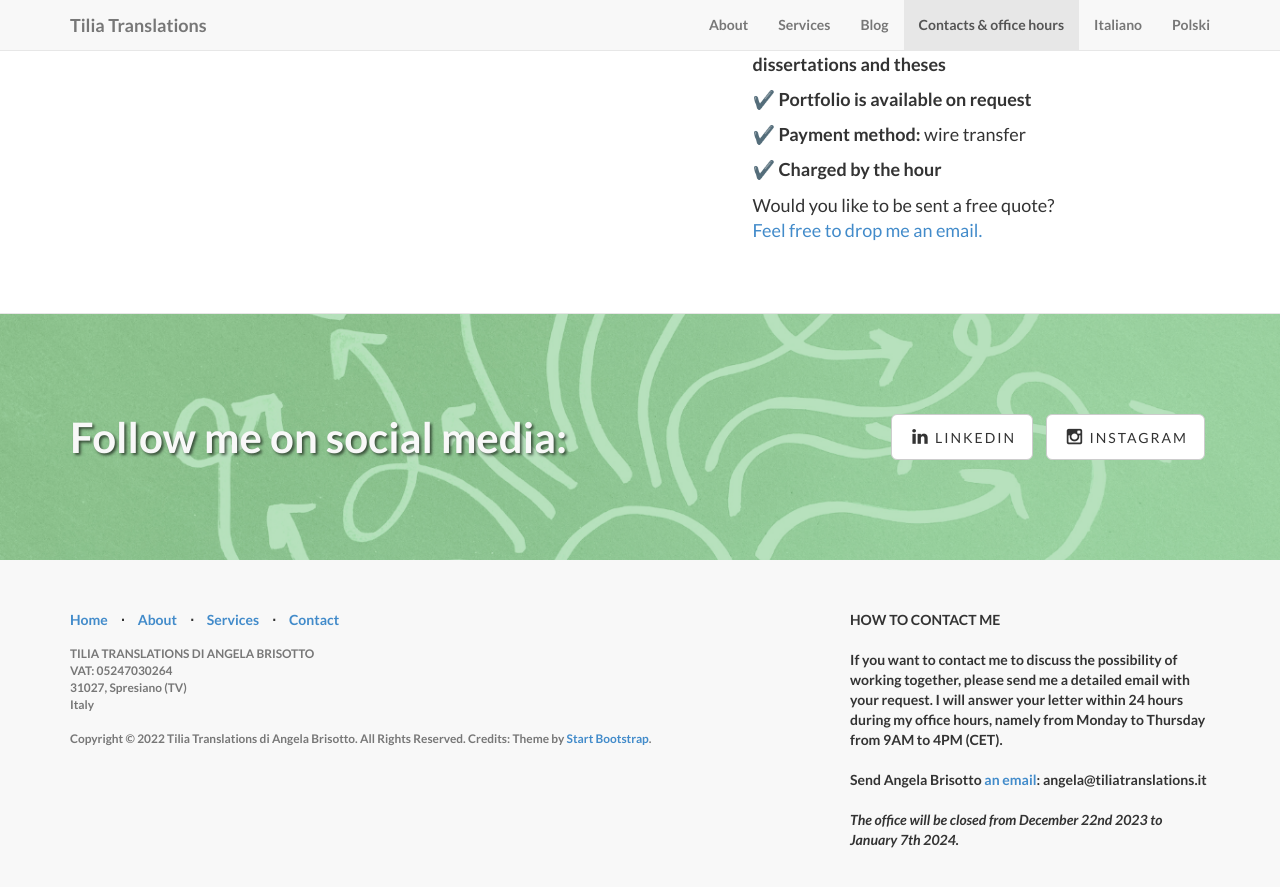
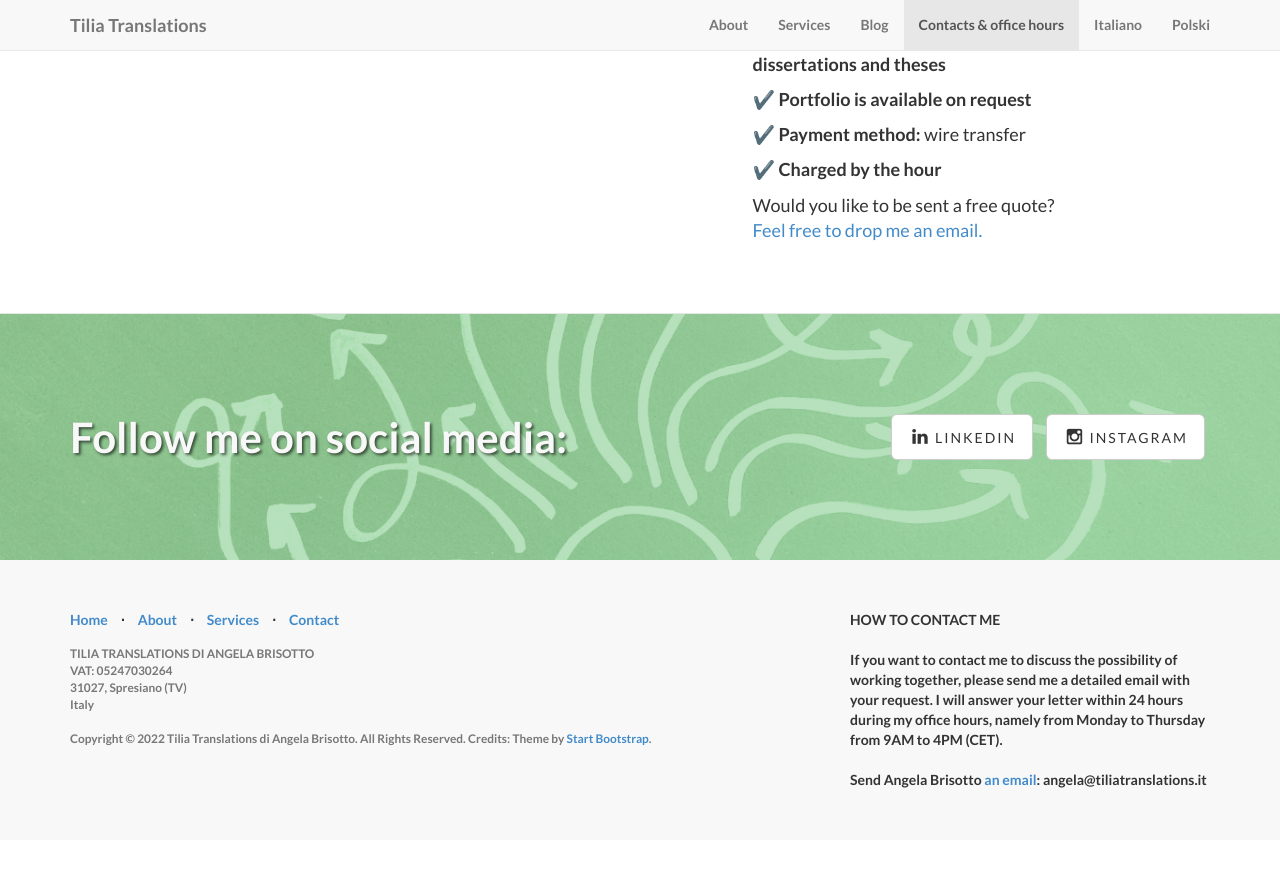
Before and after one commit to angelatiliatranslations/englishversion, a Jekyll site: the page built from index.html, in a window 1280 px wide and 900 px high, scrolled down 5067 px. Shown: the top 887 px of the window. Built offline with Jekyll 4.4.1, drawn with Linux system fonts in a browser that asks for light colours; nearby versions of some CDN libraries; library files that are not in the unit come from our copies; after the commit the page ends 5907 px from its top, so only the background shows below that.

Commit message:
Update _config.yml

```diff
--- a/_config.yml
+++ b/_config.yml
@@ -31,9 +31,6 @@ credits: |
   <br>
   <br>
   Send Angela Brisotto <a href="mailto:angela@tiliatranslations.it">an email</a>: angela@tiliatranslations.it
-  <br>
-  <br>
-  <em>The office will be closed from December 22nd 2023 to January 7th 2024.</em>
 
 
 # ----------------------- #
```
